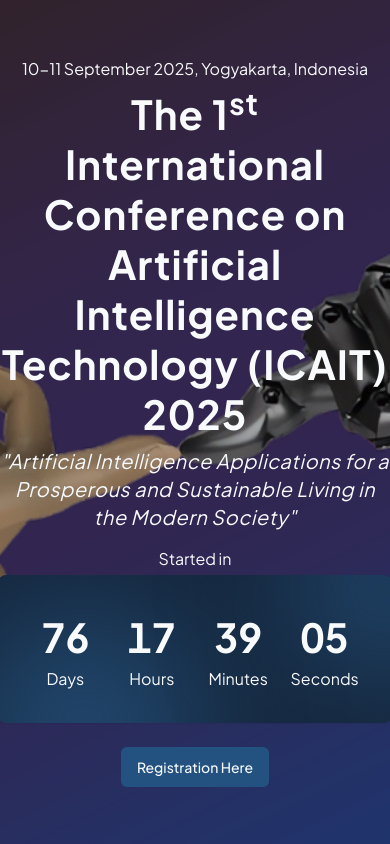
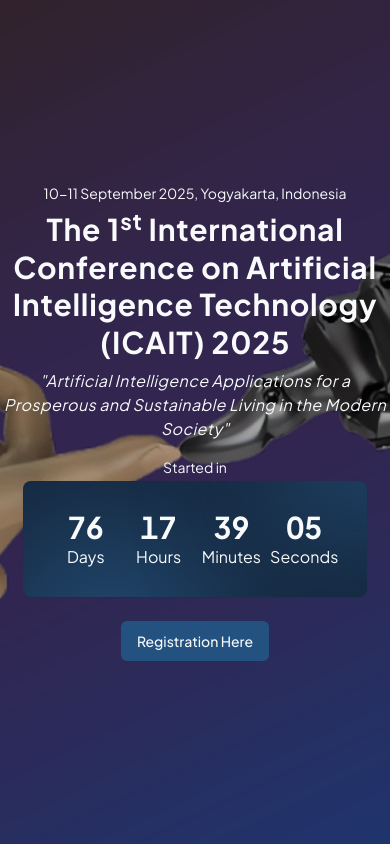
Before and after one commit to VincentAlfa/icait-web, a Next.js app: page / in a window 390 px wide. Shown: the top 844 px of the page. Built offline with nearby package versions, Linux system fonts and the light colour scheme.

Commit message:
fix: adjust font sizes and margins for responsiveness
Updated font sizes and margins to ensure proper responsiveness across different screen sizes. Adjustments enhance visual consistency and improve user experience on various devices.

```diff
--- a/src/components/ConferenceSpeaker.tsx
+++ b/src/components/ConferenceSpeaker.tsx
@@ -11,7 +11,7 @@ const speakers = [
 
 const ConferenceSpeakers = () => {
   return (
-    <section className="p-6 bg-blue-900 text-white" id="speaker">
+    <section className="p-6 bg-gradient-to-br from-san-juan-800 to-san-juan-950 text-white" id="speaker">
       <div className="max-w-screen-xl mx-auto">
         <Header1 title="Conference Speaker" type="light" />
         <div className="flex flex-wrap gap-4 justify-evenly items-center">
--- a/src/components/Countdown.tsx
+++ b/src/components/Countdown.tsx
@@ -1,34 +1,42 @@
-import { Card, CardContent } from "./ui/card";
+import { Card, CardContent } from './ui/card';
 
 const Countdown = ({ className }: { className: string }) => {
   return (
     <Card
       className={
-        "bg-san-juan-950 border-0 w-fit relative overflow-clip " + className
+        'relative w-fit overflow-clip border-0 bg-san-juan-950 ' + className
       }
     >
-      <CardContent className="p-8 relative z-10">
-        <div className="flex justify-center gap-4 text-slate-50">
-          <div className="flex flex-col text-center min-w-[4.4rem]">
-            <span className="font-bold text-[2.5rem] tabular-nums">76</span>
-            <span className="font-normal font-base">Days</span>
+      <CardContent className='relative z-10 p-7 md:p-8'>
+        <div className='flex justify-center gap-1 text-slate-50 md:gap-4'>
+          <div className='flex w-[4.3rem] flex-col text-center md:w-[4.4rem]'>
+            <span className='text-3xl font-bold tabular-nums md:text-4.5xl'>
+              76
+            </span>
+            <span className='md:font-base font-normal'>Days</span>
           </div>
-          <div className="flex flex-col text-center min-w-[4.4rem]">
-            <span className="font-bold text-[2.5rem] tabular-nums">17</span>
-            <span className="font-normal font-base">Hours</span>
+          <div className='flex w-[4.3rem] flex-col text-center md:w-[4.4rem]'>
+            <span className='text-3xl font-bold tabular-nums md:text-4.5xl'>
+              17
+            </span>
+            <span className='md:font-base font-normal'>Hours</span>
           </div>
-          <div className="flex flex-col text-center min-w-[4.4rem]">
-            <span className="font-bold text-[2.5rem] tabular-nums">39</span>
-            <span className="font-normal font-base">Minutes</span>
+          <div className='flex w-[4.3rem] flex-col text-center md:w-[4.4rem]'>
+            <span className='text-3xl font-bold tabular-nums md:text-4.5xl'>
+              39
+            </span>
+            <span className='md:font-base font-normal'>Minutes</span>
           </div>
-          <div className="flex flex-col text-center min-w-[4.4rem]">
-            <span className="font-bold text-[2.5rem] tabular-nums">05</span>
-            <span className="font-normal font-base">Seconds</span>
+          <div className='flex w-[4.3rem] flex-col text-center md:w-[4.4rem]'>
+            <span className='text-3xl font-bold tabular-nums md:text-4.5xl'>
+              05
+            </span>
+            <span className='md:font-base font-normal'>Seconds</span>
           </div>
         </div>
       </CardContent>
-      <div className="absolute top-8 -left-9 bg-san-juan-800 rounded-full w-[244px] h-[244px] blur-3xl"></div>
-      <div className="absolute bottom-11 -right-20 bg-san-juan-800 rounded-full w-[178px] h-[178px] blur-3xl"></div>
+      <div className='absolute -left-9 top-8 h-[244px] w-[244px] rounded-full bg-san-juan-800 blur-3xl'></div>
+      <div className='absolute -right-20 bottom-11 h-[178px] w-[178px] rounded-full bg-san-juan-800 blur-3xl'></div>
     </Card>
   );
 };
--- a/src/components/Hero.tsx
+++ b/src/components/Hero.tsx
@@ -1,32 +1,36 @@
-import Link from "next/link";
-import Countdown from "./Countdown";
-import { Button } from "./ui/button";
+import Link from 'next/link';
+import Countdown from './Countdown';
+import { Button } from './ui/button';
 
 const Hero = () => {
   return (
-    <div className="w-full h-screen">
-      <div className="bg-[url('../assets/img/heroimage.webp')] bg-cover bg-center bg-no-repeat h-full w-full">
-        <div className="w-full h-full bg-black/20 grid place-content-center">
-          <div className="text-center">
-            <p className="text-base mb-2 text-slate-50">
+    <div className='h-screen w-full'>
+      <div className="h-full w-full bg-[url('../assets/img/heroimage.webp')] bg-cover bg-center bg-no-repeat">
+        <div className='h-full w-full place-content-center bg-black/20'>
+          <div className='mx-auto grid max-w-screen-xl'>
+            <div className='text-center'>
+              <p className='mb-2 text-sm text-slate-50 md:text-base'>
                 10-11 September 2025, Yogyakarta, Indonesia
               </p>
-            <h1 className="font-bold text-[2.5rem] tracking-wide leading-tight mb-2 text-slate-50">
+              <h1 className='mb-2 text-3xl font-bold leading-tight tracking-wide text-slate-50 md:text-4.5xl'>
                 The 1<sup>st</sup> International Conference on Artificial
                 Intelligence Technology &#40;ICAIT&#41; 2025
               </h1>
-            <p className="tracking-wide text-xl italic mb-4 text-slate-50">
+              <p className='mb-4 text-base italic tracking-wide text-slate-50 md:text-xl'>
                 &#34;Artificial Intelligence Applications for a Prosperous and
                 Sustainable Living in the Modern Society&#34;
               </p>
-            <p className="text-base text-slate-50 mb-1">Started in</p>
-            <Countdown className="mb-6 mx-auto" />
+              <p className='mb-1 text-sm text-slate-50 md:text-base'>
+                Started in
+              </p>
+              <Countdown className='mx-auto mb-6' />
               <Button
-              className="bg-san-juan-700 hover:bg-san-juan-700/90"
+                className='bg-san-juan-700 hover:bg-san-juan-700/90'
                 asChild
               >
-              <Link href="#">Registration Here</Link>
+                <Link href='#'>Registration Here</Link>
               </Button>
+            </div>
           </div>
         </div>
       </div>
--- a/src/components/for-author/for-author.tsx
+++ b/src/components/for-author/for-author.tsx
@@ -13,7 +13,7 @@ export default function ForAuthor() {
         <div className='flex flex-col gap-8 md:flex-row'>
           <div className='w-full md:w-2/5'>
           <Header2 title='Timeline' />
-            <div className='mt-2 relative overflow-x-hidden px-[120px] md:px-[150px]'>
+            <div className='relative overflow-x-hidden px-[120px] md:px-[150px]'>
               <TimelineLayout items={timelineData} />
             </div>
           </div>
--- a/src/components/for-author/no-show-policy.tsx
+++ b/src/components/for-author/no-show-policy.tsx
@@ -1,10 +1,10 @@
-import Header2 from "../ui/Header2";
+import Header2 from '../ui/Header2';
 
 export default function NoShowPolicy() {
   return (
     <div className='space-y-2'>
-      <Header2 title="No Show Policy" />
-      <p className='text-lg mt-2'>
+      <Header2 title='No Show Policy' />
+      <p className='text-base md:text-lg'>
         Please take note that IEEE has a strict policy on No-Show. Therefore, if
         your paper is accepted, one of the authors OR their representatives MUST
         PRESENT their paper at the conference. Papers with no-show participants
--- a/src/components/registration/registration.tsx
+++ b/src/components/registration/registration.tsx
@@ -17,7 +17,7 @@ export default function Registration() {
           </div>
           <div className='flex justify-center'>
             <Link href={''}>
-              <Button size='lg' className='bg-[#1e4976] hover:bg-[#1e4976]/90'>
+              <Button size='lg' className='bg-san-juan-700 hover:bg-san-juan-700/90'>
                 Register Here
               </Button>
             </Link>
--- a/src/components/ui/Header2.tsx
+++ b/src/components/ui/Header2.tsx
@@ -7,7 +7,7 @@ const Header2 = ({
 }) => {
   return (
     <div
-      className={`flex gap-1 ${
+      className={`flex gap-1 mb-2 ${
         type === "light" ? "text-slate-50" : "text-slate-900"
       }`}
     >
--- a/tailwind.config.ts
+++ b/tailwind.config.ts
@@ -1,14 +1,17 @@
-import type { Config } from "tailwindcss";
+import type { Config } from 'tailwindcss';
 
 export default {
-    darkMode: ["class"],
+  darkMode: ['class'],
   content: [
-    "./src/pages/**/*.{js,ts,jsx,tsx,mdx}",
-    "./src/components/**/*.{js,ts,jsx,tsx,mdx}",
-    "./src/app/**/*.{js,ts,jsx,tsx,mdx}",
+    './src/pages/**/*.{js,ts,jsx,tsx,mdx}',
+    './src/components/**/*.{js,ts,jsx,tsx,mdx}',
+    './src/app/**/*.{js,ts,jsx,tsx,mdx}',
   ],
   theme: {
     extend: {
+      fontSize: {
+        '4.5xl': '2.5rem',
+      },
       colors: {
         'san-juan': {
           '50': '#f3f7fc',
@@ -21,7 +24,7 @@ export default {
           '700': '#235281',
           '800': '#21476d',
           '900': '#203c5a',
-  				'950': '#15263c'
+          '950': '#15263c',
         },
         saffron: {
           '50': '#fefde8',
@@ -34,37 +37,37 @@ export default {
           '700': '#a46a04',
           '800': '#87520c',
           '900': '#734310',
-  				'950': '#432305'
+          '950': '#432305',
         },
         background: 'hsl(var(--background))',
         foreground: 'hsl(var(--foreground))',
         card: {
           DEFAULT: 'hsl(var(--card))',
-  				foreground: 'hsl(var(--card-foreground))'
+          foreground: 'hsl(var(--card-foreground))',
         },
         popover: {
           DEFAULT: 'hsl(var(--popover))',
-  				foreground: 'hsl(var(--popover-foreground))'
+          foreground: 'hsl(var(--popover-foreground))',
         },
         primary: {
           DEFAULT: 'hsl(var(--primary))',
-  				foreground: 'hsl(var(--primary-foreground))'
+          foreground: 'hsl(var(--primary-foreground))',
         },
         secondary: {
           DEFAULT: 'hsl(var(--secondary))',
-  				foreground: 'hsl(var(--secondary-foreground))'
+          foreground: 'hsl(var(--secondary-foreground))',
         },
         muted: {
           DEFAULT: 'hsl(var(--muted))',
-  				foreground: 'hsl(var(--muted-foreground))'
+          foreground: 'hsl(var(--muted-foreground))',
         },
         accent: {
           DEFAULT: 'hsl(var(--accent))',
-  				foreground: 'hsl(var(--accent-foreground))'
+          foreground: 'hsl(var(--accent-foreground))',
         },
         destructive: {
           DEFAULT: 'hsl(var(--destructive))',
-  				foreground: 'hsl(var(--destructive-foreground))'
+          foreground: 'hsl(var(--destructive-foreground))',
         },
         border: 'hsl(var(--border))',
         input: 'hsl(var(--input))',
@@ -74,23 +77,22 @@ export default {
           '2': 'hsl(var(--chart-2))',
           '3': 'hsl(var(--chart-3))',
           '4': 'hsl(var(--chart-4))',
-  				'5': 'hsl(var(--chart-5))'
-  			}
+          '5': 'hsl(var(--chart-5))',
+        },
       },
       fontFamily: {
-  			sans: [
-  				'var(--font-plus-jakarta-sans)'
-  			]
+        sans: ['var(--font-plus-jakarta-sans)'],
       },
       borderRadius: {
         lg: 'var(--radius)',
         md: 'calc(var(--radius) - 2px)',
-  			sm: 'calc(var(--radius) - 4px)'
+        sm: 'calc(var(--radius) - 4px)',
       },
       lineHeight: {
-				3.5: '0.975rem'
-			}
-  	}
+        3.5: '0.975rem',
       },
-  plugins: [require("tailwindcss-animate")],
+      spacing: { 7.5: '1.875rem' },
+    },
+  },
+  plugins: [require('tailwindcss-animate')],
 } satisfies Config;
```
Also changed, not shown: src/components/AboutConference.tsx (+16 -15 lines), src/components/CallForPaper.tsx (+9 -9 lines), src/components/for-author/paper-preparation.tsx (+4 -4 lines), src/components/ui/timeline.tsx (+4 -4 lines). Lines whose indentation alone changed are shown as unchanged.
